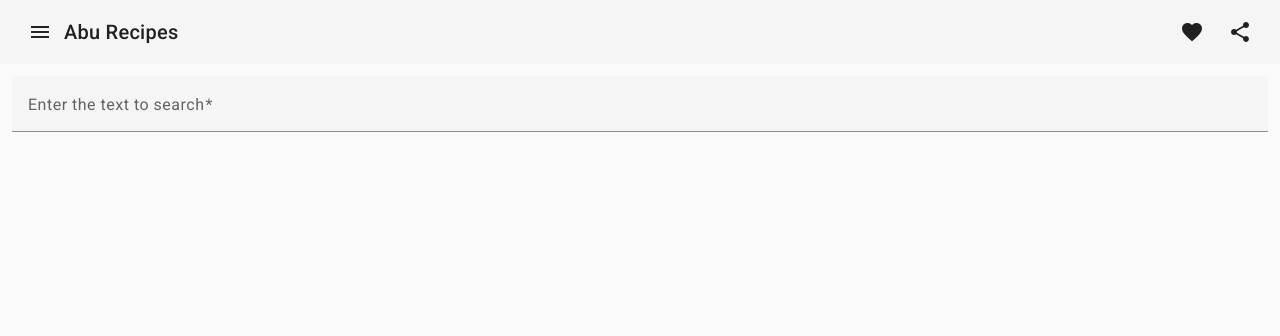
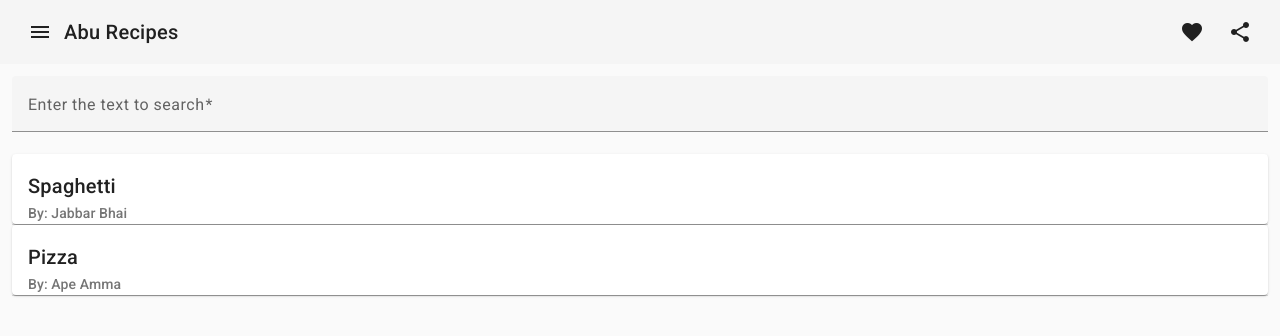
Before and after one commit to iabu94/abu-recipes, an Angular app: page /all in a window 1280 px wide. Shown: the top 336 px of the page. Built offline with nearby package versions, Linux system fonts and the light colour scheme.

Commit message:
Basic List

```diff
--- /dev/null
+++ b/src/app/models/index.ts
@@ -0,0 +1,3 @@
+export * from './ingredient';
+export * from './recipe';
+export * from './unit';
--- /dev/null
+++ b/src/app/models/unit.ts
@@ -0,0 +1,13 @@
+export enum Unit {
+  GRAM = 'GRAM',
+  KILOGRAM = 'KILOGRAM',
+  MILLILITER = 'MILLILITER',
+  LITER = 'LITER',
+  TEASPOON = 'TEASPOON',
+  TABLESPOON = 'TABLESPOON',
+  CUP = 'CUP',
+  PIECE = 'PIECE',
+  PINCH = 'PINCH',
+  DASH = 'DASH',
+  NONE = 'NONE',
+}
--- a/src/app/recipe-list/recipe-list.component.html
+++ b/src/app/recipe-list/recipe-list.component.html
@@ -1 +1,11 @@
 <app-search-field (searchKey)="searchKey.set($event)" />
+
+@for (recipe of recipes; track recipe.id) {
+<mat-card>
+  <mat-card-header>
+    <mat-card-title>{{ recipe.name }}</mat-card-title>
+    <mat-card-subtitle>By: {{ recipe.chef }}</mat-card-subtitle>
+  </mat-card-header>
+</mat-card>
+<mat-divider />
+}
--- a/src/app/recipe-list/recipe-list.component.ts
+++ b/src/app/recipe-list/recipe-list.component.ts
@@ -1,12 +1,81 @@
 import { Component, signal } from '@angular/core';
+import {
+  MatCard,
+  MatCardAvatar,
+  MatCardContent,
+  MatCardHeader,
+  MatCardSubtitle,
+  MatCardTitle,
+} from '@angular/material/card';
+
+import { MatDivider } from '@angular/material/divider';
+import { Recipe, Unit } from '../models';
 import { SearchFieldComponent } from '../search-field/search-field.component';
 
 @Component({
   selector: 'app-recipe-list',
   standalone: true,
-  imports: [SearchFieldComponent],
+  imports: [
+    SearchFieldComponent,
+    MatCard,
+    MatCardHeader,
+    MatCardTitle,
+    MatCardSubtitle,
+    MatCardContent,
+    MatCardAvatar,
+    MatDivider,
+  ],
   templateUrl: './recipe-list.component.html',
 })
 export class RecipeListComponent {
   searchKey = signal<string>('');
+
+  recipes: Recipe[] = [
+    {
+      id: '1',
+      name: 'Spaghetti',
+      chef: 'Jabbar Bhai',
+      imagePath: 'https://source.unsplash.com/1600x900/?spaghetti',
+      ingredients: [
+        {
+          id: '1',
+          name: 'Spaghetti',
+          quantity: 100,
+          unit: Unit.GRAM,
+        },
+        {
+          id: '2',
+          name: 'Tomato Sauce',
+          quantity: 200,
+          unit: Unit.MILLILITER,
+        },
+      ],
+    },
+    {
+      id: '2',
+      name: 'Pizza',
+      chef: 'Ape Amma',
+      imagePath: 'https://source.unsplash.com/1600x900/?pizza',
+      ingredients: [
+        {
+          id: '3',
+          name: 'Flour',
+          quantity: 200,
+          unit: Unit.GRAM,
+        },
+        {
+          id: '4',
+          name: 'Tomato Sauce',
+          quantity: 200,
+          unit: Unit.MILLILITER,
+        },
+        {
+          id: '5',
+          name: 'Cheese',
+          quantity: 200,
+          unit: Unit.GRAM,
+        },
+      ],
+    },
+  ];
 }
```
Also changed, not shown: src/app/models/ingredient.ts (added, +8 -0 lines), src/app/models/recipe.ts (added, +9 -0 lines).
